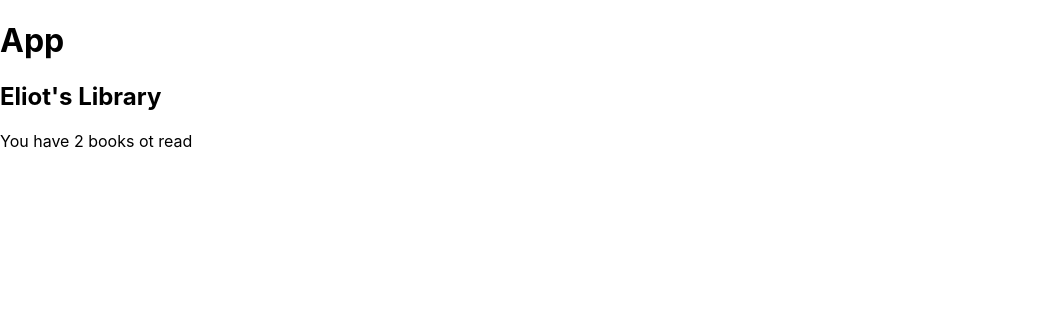
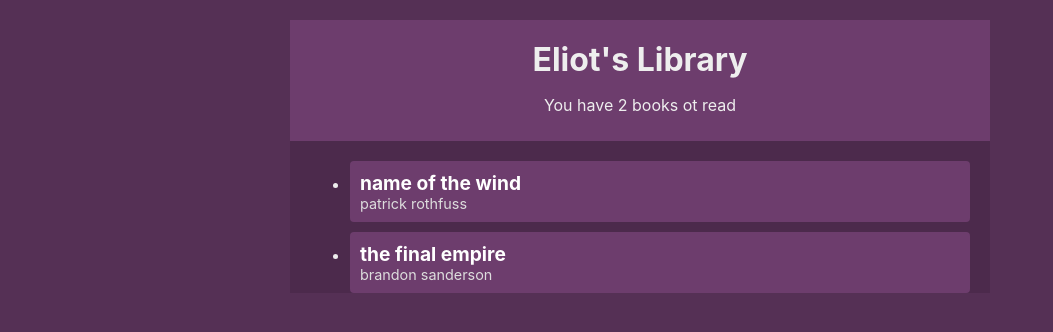
Before and after one commit to DavidBronne/totalReactContextHooksBookList, a React (Create React App) app: page / in a window 1280 px wide. Shown: the top 332 px of the page, without its empty margins (0-1053 px from the left). Built offline with nearby package versions, Linux system fonts and the light colour scheme.

Commit message:
Comp: BookList, BookDetail, dleteBook fct

```diff
--- a/package.json
+++ b/package.json
@@ -9,6 +9,7 @@
     "react": "^17.0.2",
     "react-dom": "^17.0.2",
     "react-scripts": "4.0.3",
+    "uuid": "^8.3.2",
     "web-vitals": "^1.1.2"
   },
   "scripts": {
--- a/src/App.js
+++ b/src/App.js
@@ -1,13 +1,14 @@
 import React from 'react'
 import BookContextProvider from './contexts/BookContext'
 import Navbar from './components/Navbar'
+import BookList from './components/BookList'
 
 function App() {
   return (
     <div className="App">
       <BookContextProvider>
-        <h1>App</h1>
         <Navbar/>
+        <BookList/>
       </BookContextProvider>
     </div>
   );
--- a/src/components/BookDetails.js
+++ b/src/components/BookDetails.js
@@ -0,0 +1,16 @@
+import {useContext} from 'react'
+import {BookContext} from '../contexts/BookContext'
+
+const BookDetails = ({book}) => {
+    const {deleteBook} = useContext(BookContext)
+
+
+    return (
+        <li onClick={()=>deleteBook(book.id)}>
+              <div className='title'> {book.title}</div>
+              <div className='author' > {book.author}</div>
+        </li>
+    );
+}
+
+export default BookDetails;
--- a/src/components/BookList.js
+++ b/src/components/BookList.js
@@ -0,0 +1,23 @@
+import {useContext} from 'react';
+import {BookContext} from '../contexts/BookContext'
+import BookDetails from './BookDetails'
+
+const BookList = () => {
+    const {books} = useContext(BookContext)
+    return books.length ? (
+        <ul className='book-list'>
+            {
+                books.map( book => {
+                    return(
+
+                    <BookDetails book = {book} key={book.id}/>
+                    )
+                })
+            }
+         </ul>
+    ) : (
+        <div className="empty">No books left, it s time to get out</div>
+    )
+}
+
+export default BookList;
--- a/src/components/Navbar.js
+++ b/src/components/Navbar.js
@@ -7,10 +7,10 @@ const Navbar = () => {
     console.log('books :>> ', books);
 
     return (
-        <nav>
+        <div className='navbar'>
             <h1>Eliot's Library</h1>
             <p>You have {books.length} books ot read</p>
-        </nav>
+        </div>
     );
 }
 
--- a/src/contexts/BookContext.js
+++ b/src/contexts/BookContext.js
@@ -1,4 +1,5 @@
 import React, {createContext, useState} from 'react';
+import {v4 as uuidv4} from 'uuid';
 
 export const BookContext = createContext()
 
@@ -12,7 +13,7 @@ const BookContextProvider = (props) => {
     const addBook = (title, author) => {
         setBooks([
             ...books,
-            {title:title, author:author}
+            {title:title, author:author, id:uuidv4()}
         ])
     }
     const deleteBook = (id) => {
--- a/src/index.css
+++ b/src/index.css
@@ -1,13 +1,56 @@
 body {
   margin: 0;
-  font-family: -apple-system, BlinkMacSystemFont, 'Segoe UI', 'Roboto', 'Oxygen',
-    'Ubuntu', 'Cantarell', 'Fira Sans', 'Droid Sans', 'Helvetica Neue',
+  font-family: -apple-system, BlinkMacSystemFont, "Segoe UI", "Roboto", "Oxygen",
+    "Ubuntu", "Cantarell", "Fira Sans", "Droid Sans", "Helvetica Neue",
     sans-serif;
   -webkit-font-smoothing: antialiased;
   -moz-osx-font-smoothing: grayscale;
+  background: #553055;
+}
+.App{
+  background: #4c2a4c;
+  margin: 20px auto;
+  width: 90%;
+  max-width: 700px;
+  color: #eee;
+}
+.navbar{
+  padding: 10px 20px;
+  text-align: center;
+  background: #6d3d6d
+}
+.navbar h1{
+  margin: 10px 0;
 }
 
-code {
-  font-family: source-code-pro, Menlo, Monaco, Consolas, 'Courier New',
-    monospace;
+.book-list{
+  margin: 20px;
 }
+.book-list ul{
+  padding: 0;
+  list-style-type: none;
+}
+.book-list li{
+  background: #6d3d6d;
+  border-radius: 4px;
+  padding: 10px;
+  cursor: pointer;
+  margin: 10px 0;
+}
+.book-list li:hover{
+  opacity: 0.7;
+  text-decoration: line-through;
+}
+.book-list .title{
+  font-weight: bold;
+  color: #fff;
+  font-size: 1.2em;
+}
+.book-list .author{
+  font-size: 0.9em;
+  color: #ddd;
+}
+.empty{
+  margin: 20px;
+  text-align: center;
+}
```
Also changed, not shown: 1 other file (tests, documents, lock files or other folders).
